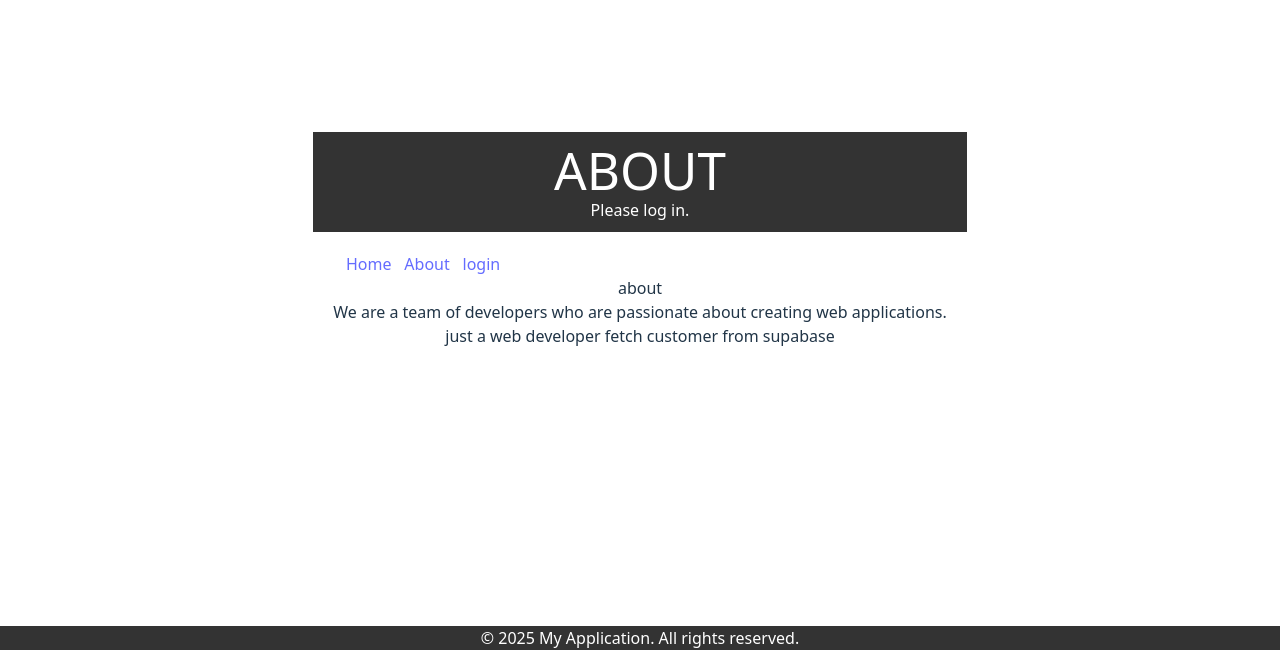
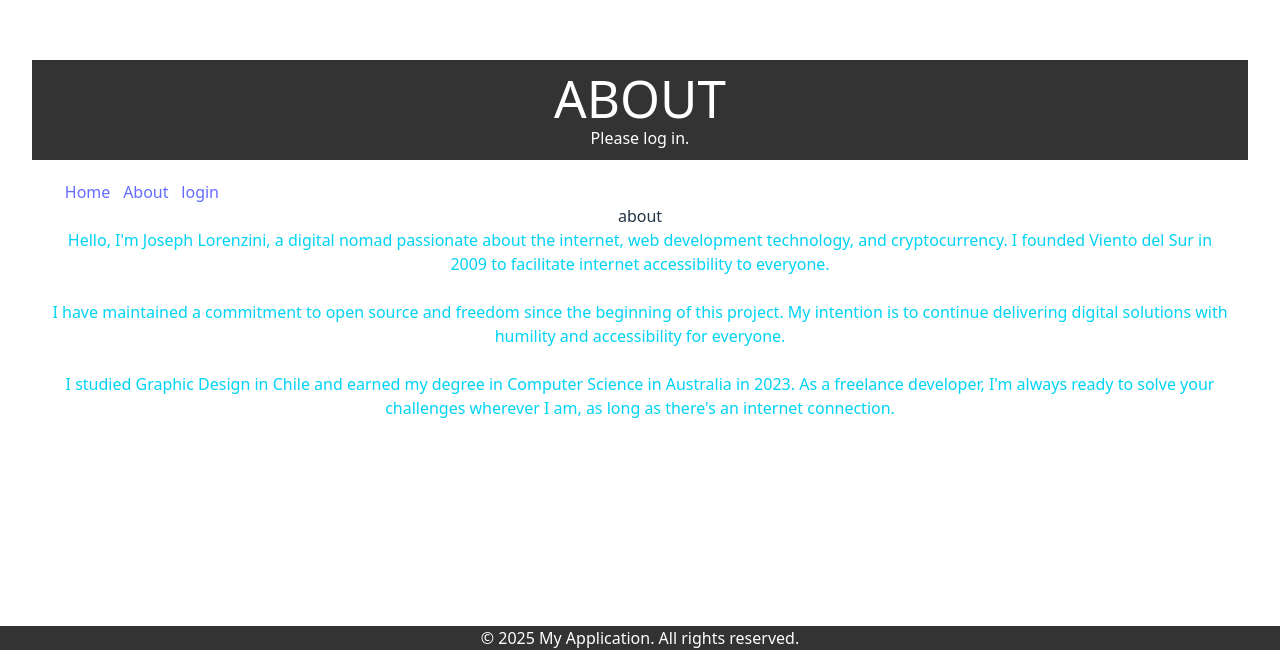
Before and after one commit to josepedrolorenzini/solumclinic-com-au, a React (Vite) app in the folder C/: page /about in a window 1280 px wide. Shown: the part 150-800 px from the top of the page. Built offline with nearby package versions, Linux system fonts and the light colour scheme.

Commit message:
bio in about.jsx

```diff
--- a/C/src/pages/About.jsx
+++ b/C/src/pages/About.jsx
@@ -7,8 +7,16 @@ const About = ({title}) =>{
  return  (
     <>
     <h2>{title}</h2>
-    <p>We are a team of developers who are passionate about creating web applications.</p>
-    <p>just a web developer fetch customer from supabase</p>
+    <p
+    className='font-light text-cyan-400'
+    >Hello, I'm Joseph Lorenzini, a digital nomad passionate about the internet, web development technology,
+    and cryptocurrency. I founded Viento del Sur in 2009 to facilitate internet accessibility to everyone.
+    <br /><br />
+    I have maintained a commitment to open source and freedom since the beginning of this project.
+    My intention is to continue delivering digital solutions with humility and accessibility for everyone.
+    <br /><br />
+    I studied Graphic Design in Chile and earned my degree in Computer Science in Australia in 2023.
+    As a freelance developer, I'm always ready to solve your challenges wherever I am, as long as there's an internet connection.</p>
 
     </>
 
```
